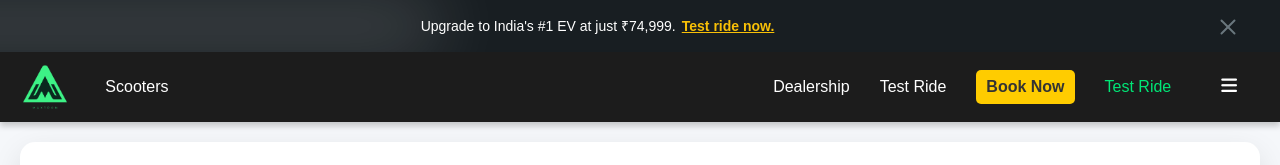
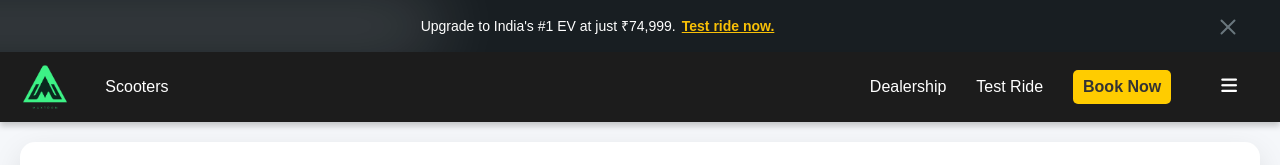
Before and after one commit to AdityaKumar1911/maxtron_new, a React (Create React App) app: page /testride in a window 1280 px wide. Shown: the top 165 px of the page. Built offline with nearby package versions, Linux system fonts and the light colour scheme; a small style sheet from the web is missing.

Commit message:
offer redirection fixed

```diff
--- a/src/Header/Header.jsx
+++ b/src/Header/Header.jsx
@@ -22,7 +22,7 @@ const Header = () => {
             <p>
               Upgrade to India's #1 EV at just ₹74,999.
               <b>
-                <a href="#">Test ride now.</a>
+                <a href="/testride">Test ride now.</a>
               </b>
             </p>
             <img
--- a/src/Header/Navbar.jsx
+++ b/src/Header/Navbar.jsx
@@ -105,11 +105,10 @@ const Navbar = () => {
         )}
 
         {/* Always show this icon in both desktop and mobile views */}
-        <div style={{ marginRight: "20px" }}>
-          <a href="/testride" className="nav-link" style={{ color: "#00e676" }}>
-            Test Ride
-          </a>
-        </div>
+        <div style={{ marginRight: "20px" }}></div>
+        {/* <a href="/testride" className="nav-link" style={{ color: "#00e676" }}>
+          Test Ride
+        </a> */}
         <a href="#hdrmobmenu" className="nav-link" onClick={toggleMobileMenu}>
           <i className="fas fa-bars"></i>
         </a>
```
